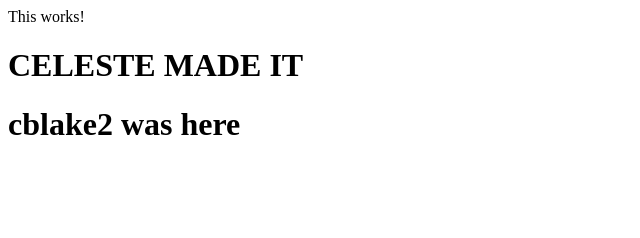
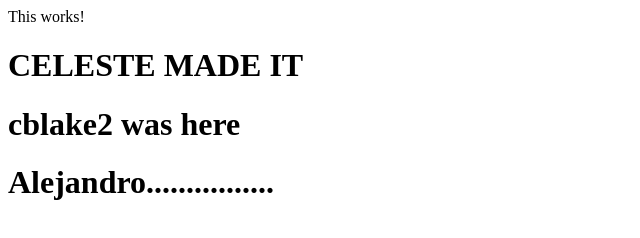
Before and after one commit to CelestineW/EZPZ, a plain HTML site: page index.html in a window 1280 px wide. Shown: the whole page, without its empty margins (0-640 px from the left). Drawn offline with Linux system fonts and the light colour scheme.

Commit message:
ale is committing

```diff
--- a/index.html
+++ b/index.html
@@ -4,4 +4,6 @@
 
   <h1> CELESTE MADE IT </h1>
   <h1> cblake2 was here </h1>
+<h1> Alejandro................</h1>
+
 </body>
```
